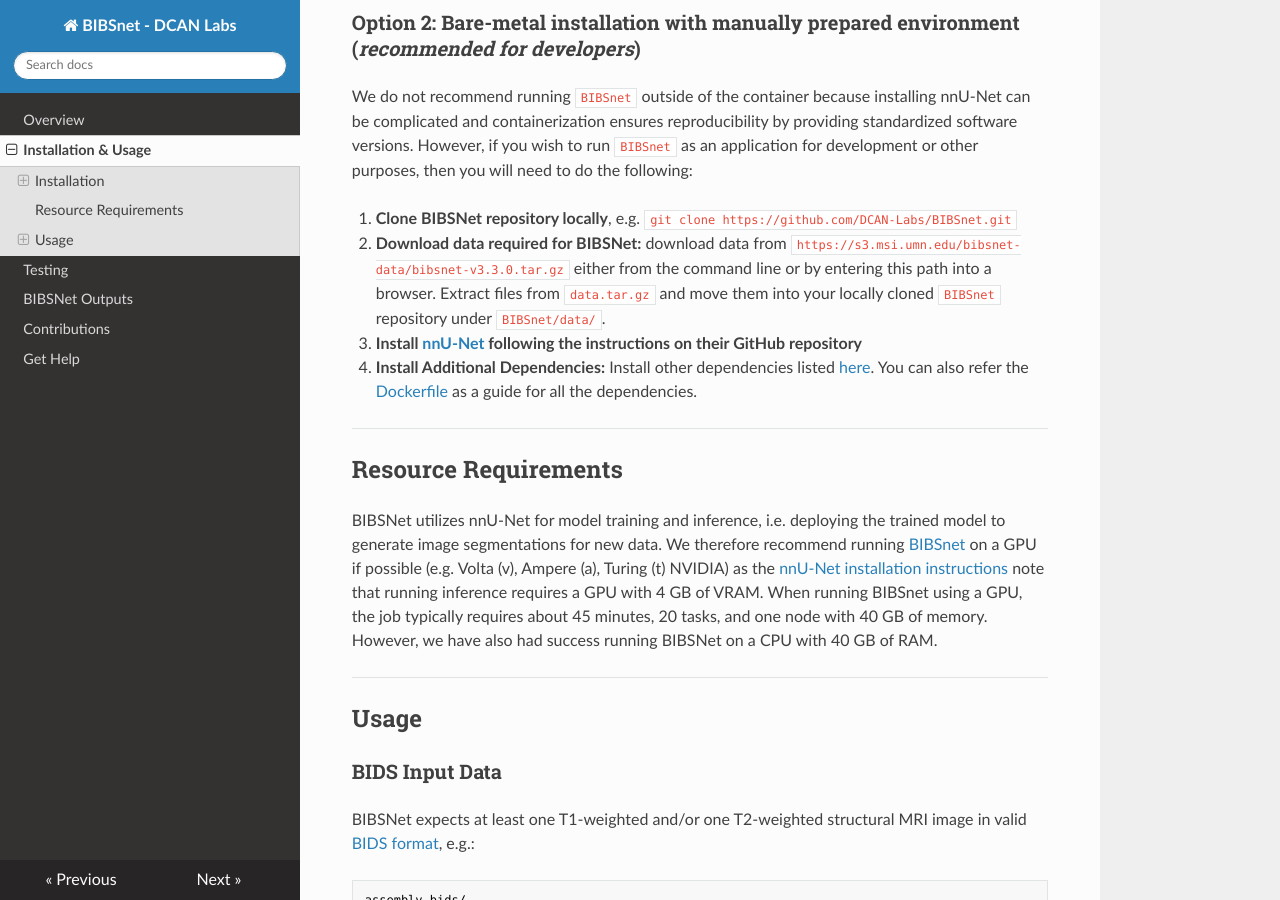
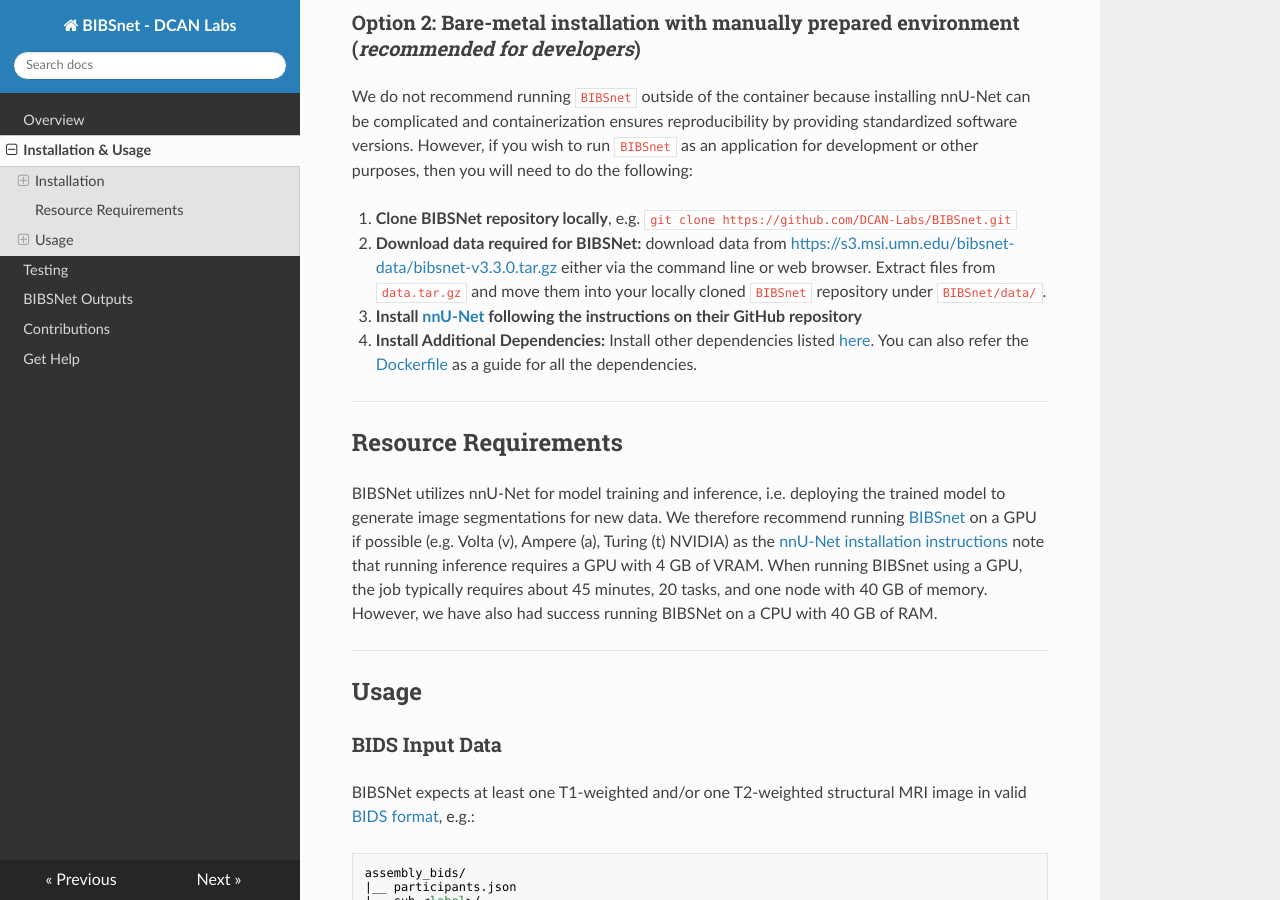
Before and after one commit to DCAN-Labs/BIBSnet, an MkDocs documentation site: the page built from docs/usage.md, in a window 1280 px wide and 900 px high, scrolled down 722 px. Built offline with MkDocs 1.6.1, drawn with Linux system fonts in a browser that asks for light colours; nearby versions of some CDN libraries.

Commit message:
Update usage.md
embedded tar.gz download link

```diff
--- a/docs/usage.md
+++ b/docs/usage.md
@@ -28,7 +28,7 @@
 
 1. **Clone BIBSNet repository locally**, e.g. `git clone https://github.com/DCAN-Labs/BIBSnet.git`
 
-2. **Download data required for BIBSNet:** download data from `https://s3.msi.umn.edu/bibsnet-data/bibsnet-v3.3.0.tar.gz` either from the command line or by entering this path into a browser. Extract files from `data.tar.gz` and move them into your locally cloned `BIBSnet` repository under `BIBSnet/data/`.
+2. **Download data required for BIBSNet:** download data from [https://s3.msi.umn.edu/bibsnet-data/bibsnet-v3.3.0.tar.gz](https://s3.msi.umn.edu/bibsnet-data/bibsnet-v3.3.0.tar.gz) either via the command line or web browser. Extract files from `data.tar.gz` and move them into your locally cloned `BIBSnet` repository under `BIBSnet/data/`.
 
 3. **Install [nnU-Net](https://github.com/MIC-DKFZ/nnUNet#installation) following the instructions on their GitHub repository**
 
```
